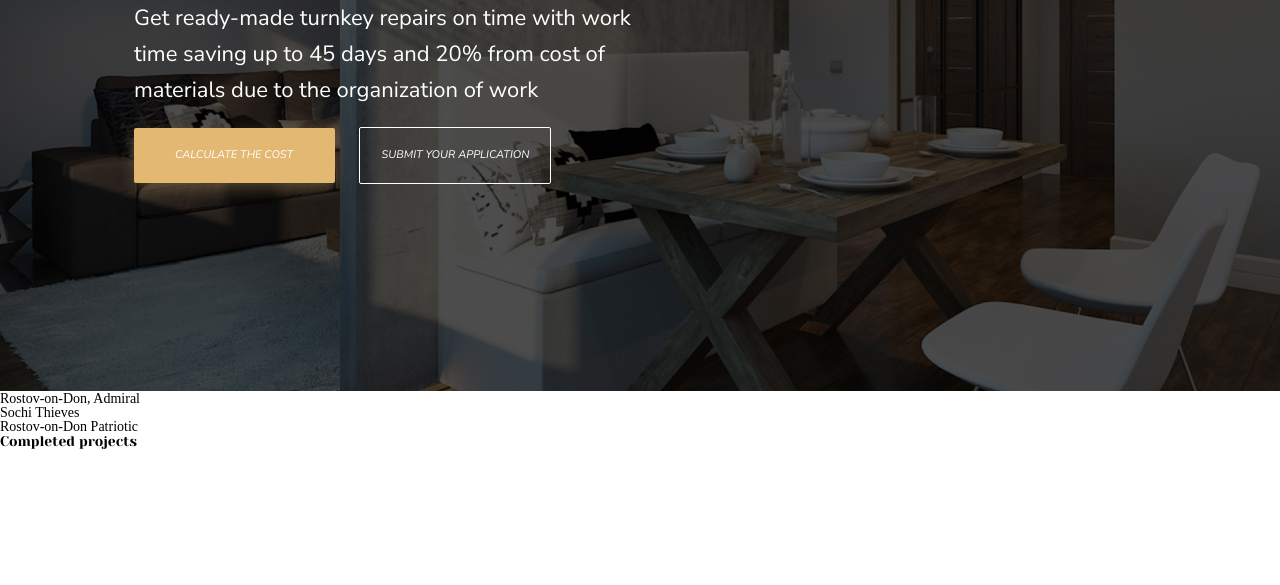
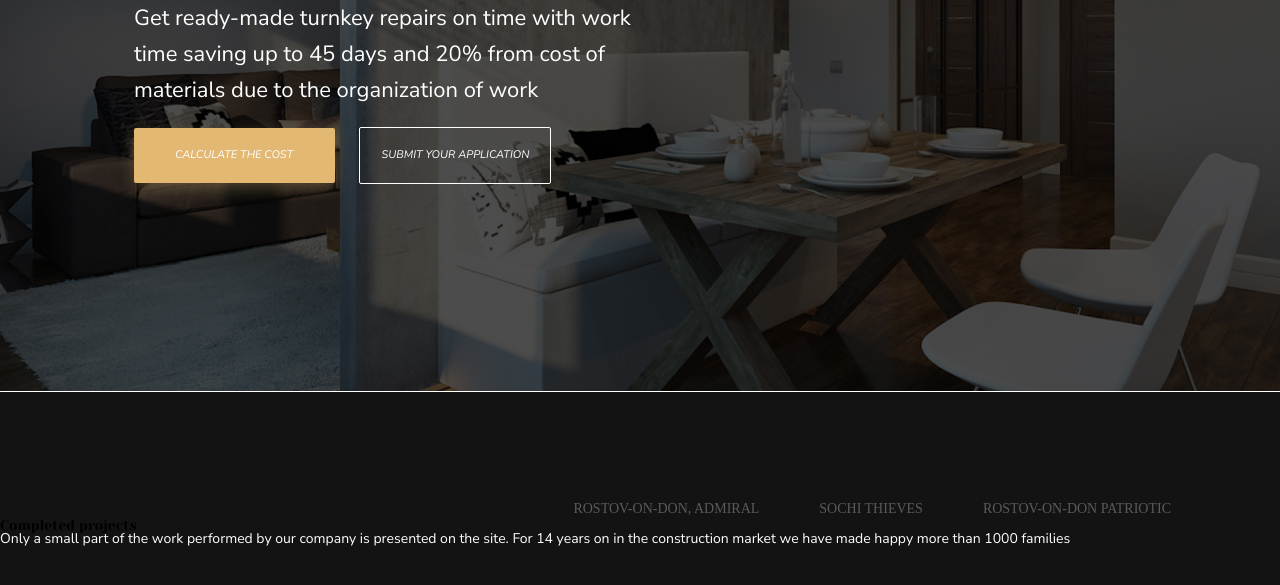
Before and after one commit to Royal-Aver/IC-Repair-Design-Project, a plain HTML site: page index.html in a window 1280 px wide. Shown: the part 401-986 px from the top of the page. Before the commit the page ends 865 px from the top, so only its background shows below. Drawn offline with Linux system fonts and the light colour scheme.

Commit message:
projects

```diff
--- /dev/null
+++ b/scss/_projects.scss
@@ -0,0 +1,22 @@
+.projects {
+}
+.projects__inner {
+	padding: 107px 0 416px 0;
+	background: #131313;
+}
+.projects__container {
+	max-width: 1171px;
+
+}
+.projects__name-list {
+	display: flex;
+	justify-content: flex-end;
+	font-size: 14px;
+	line-height: 19px;
+	text-transform: uppercase;
+
+color: rgba(255, 255, 255, 0.3);
+}
+.projects__name-item+.projects__name-item {
+	margin-left: 60px;
+}
--- a/scss/style.scss
+++ b/scss/style.scss
@@ -18,4 +18,5 @@ button {font-family: Nunito Sans;font-style: italic;color:#fff; font-size: 11px;
 
 @import "header";
 @import "top";
+@import "projects";
 @import "mobile";
```
Also changed, not shown: css/style.css, img/projects/circle.svg (added), img/projects/interior.jpg (added), img/projects/left.svg (added), img/projects/right.svg (added).
